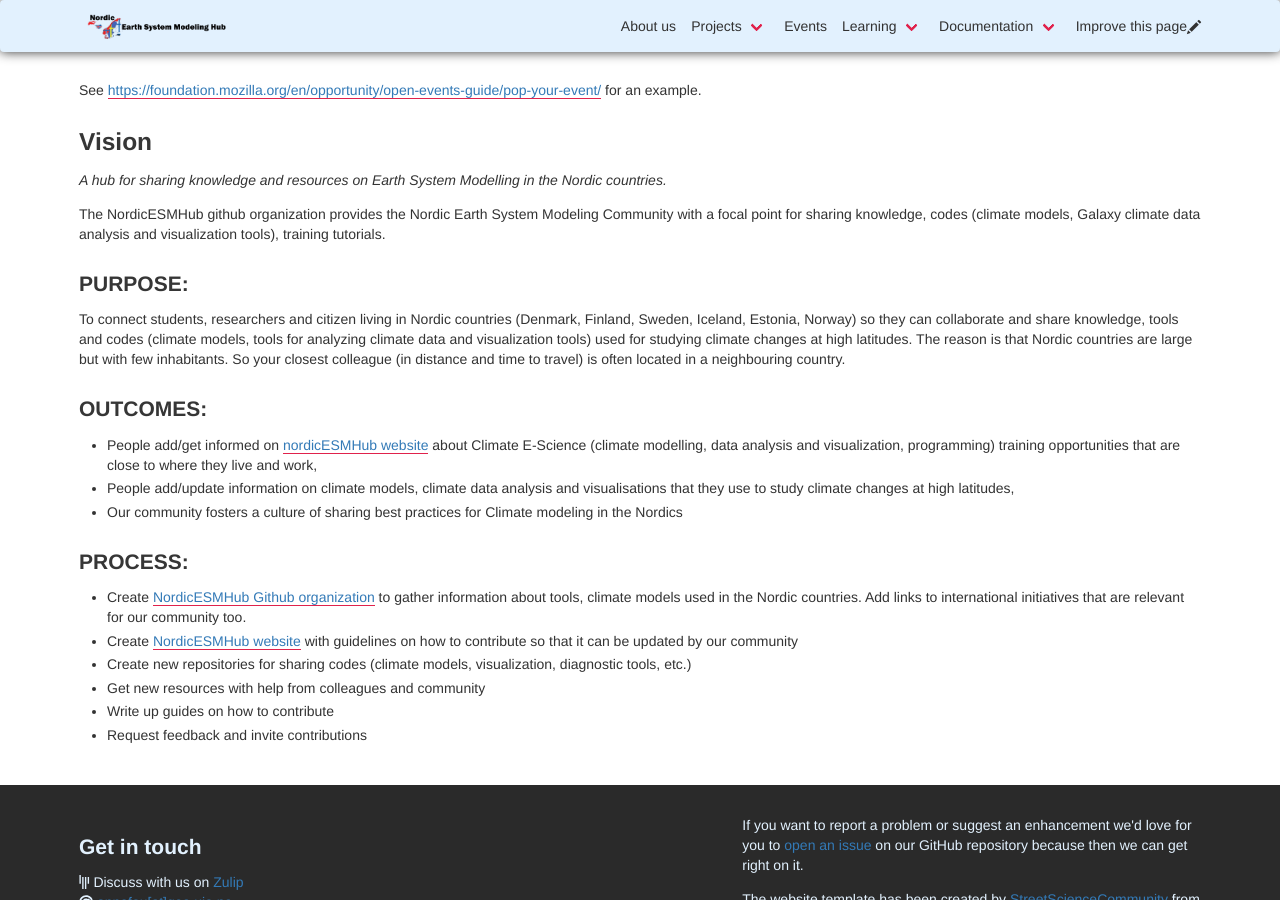
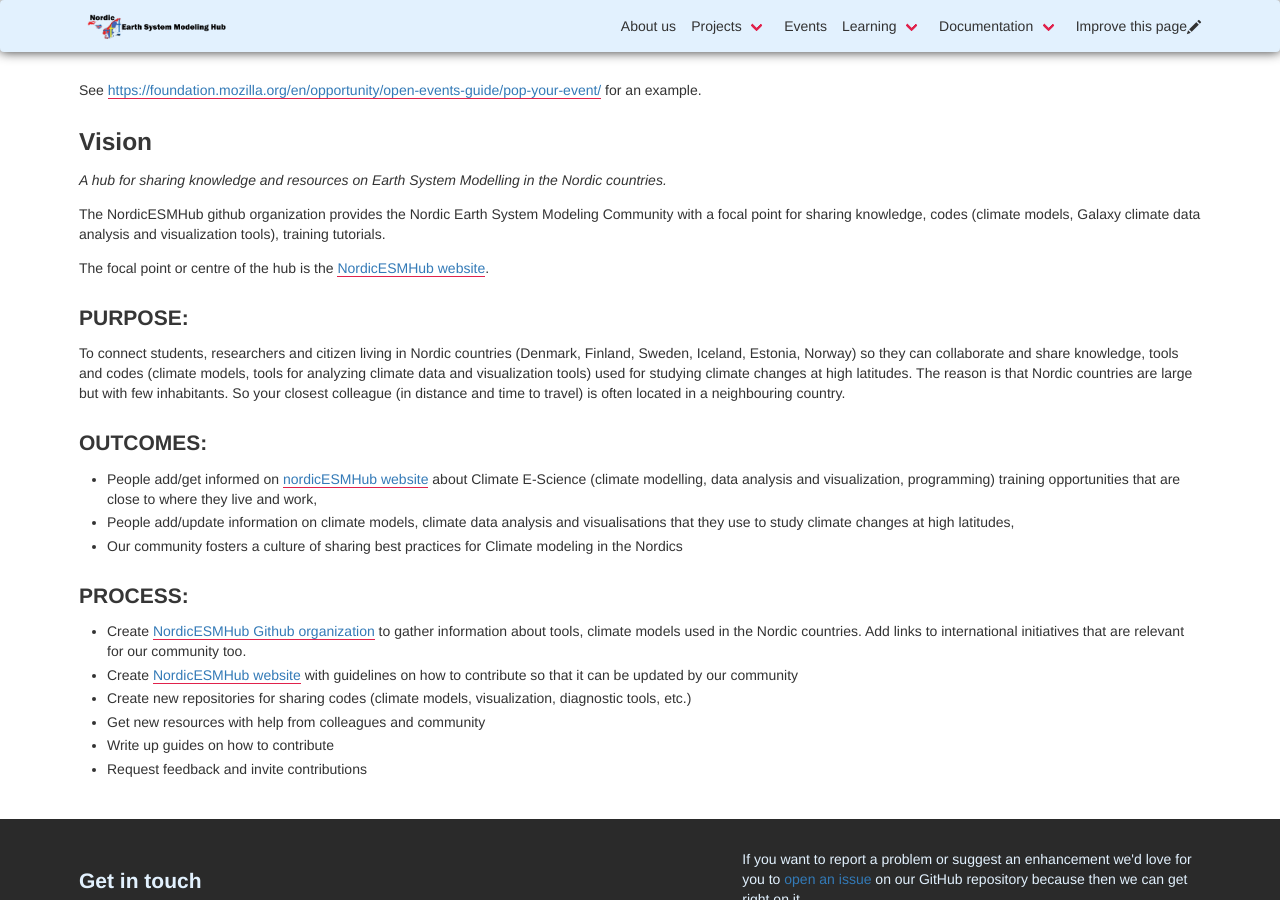
Before and after one commit to NordicESMhub/nordicesmhub.github.io, a Jekyll site: the page built from POP.md, in a window 1280 px wide and 900 px high, scrolled down 310 px. Built offline with Jekyll 4.4.1, drawn with Linux system fonts in a browser that asks for light colours; nearby versions of some CDN libraries; our own code applies the rules of GitHub Pages for plain Markdown files.

Commit message:
Update POP.md

```diff
--- a/POP.md
+++ b/POP.md
@@ -6,6 +6,8 @@ See [https://foundation.mozilla.org/en/opportunity/open-events-guide/pop-your-ev
 *A hub for sharing knowledge and resources on Earth System Modelling in the Nordic countries.*
 
 The NordicESMHub github organization provides the Nordic Earth System Modeling Community with a focal point for sharing knowledge, codes (climate models, Galaxy climate data analysis and visualization tools), training tutorials.
+
+The focal point or centre of the hub is the [NordicESMHub website]().
 
 ### PURPOSE:
 
```
